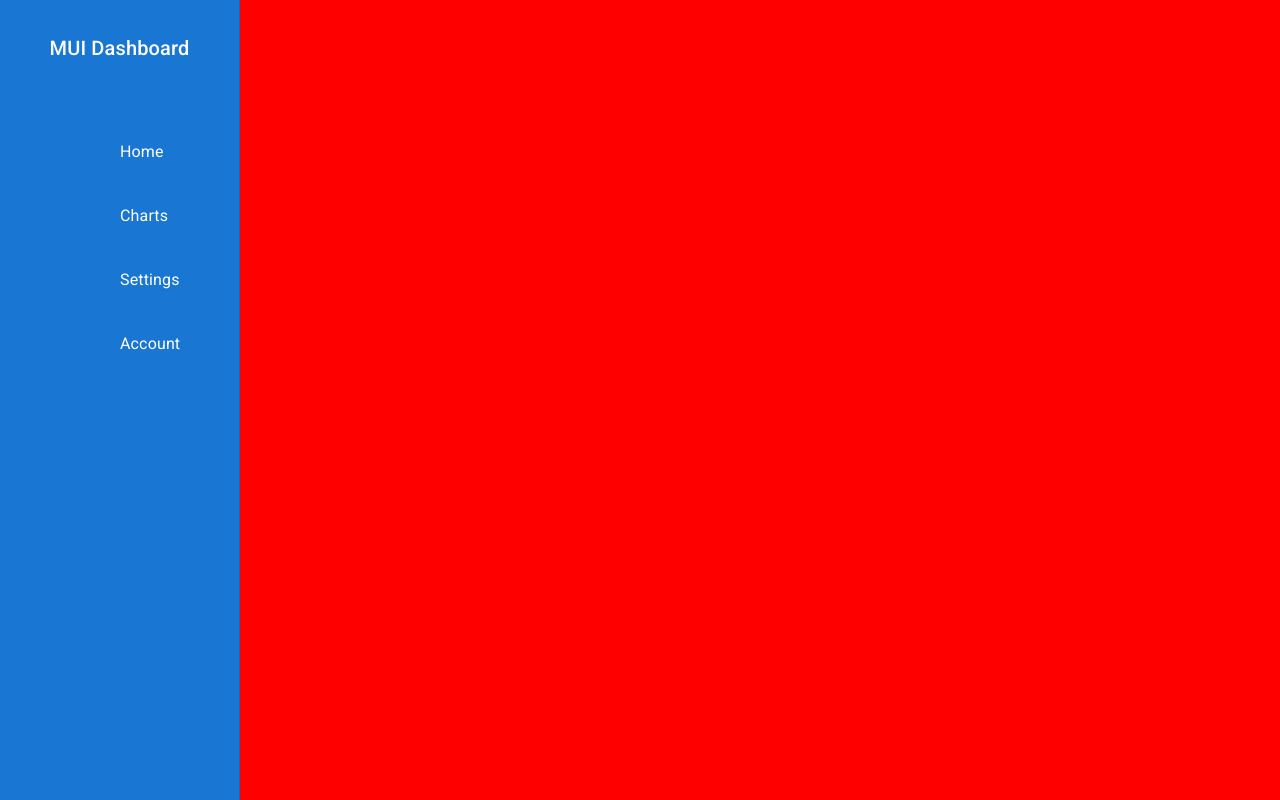
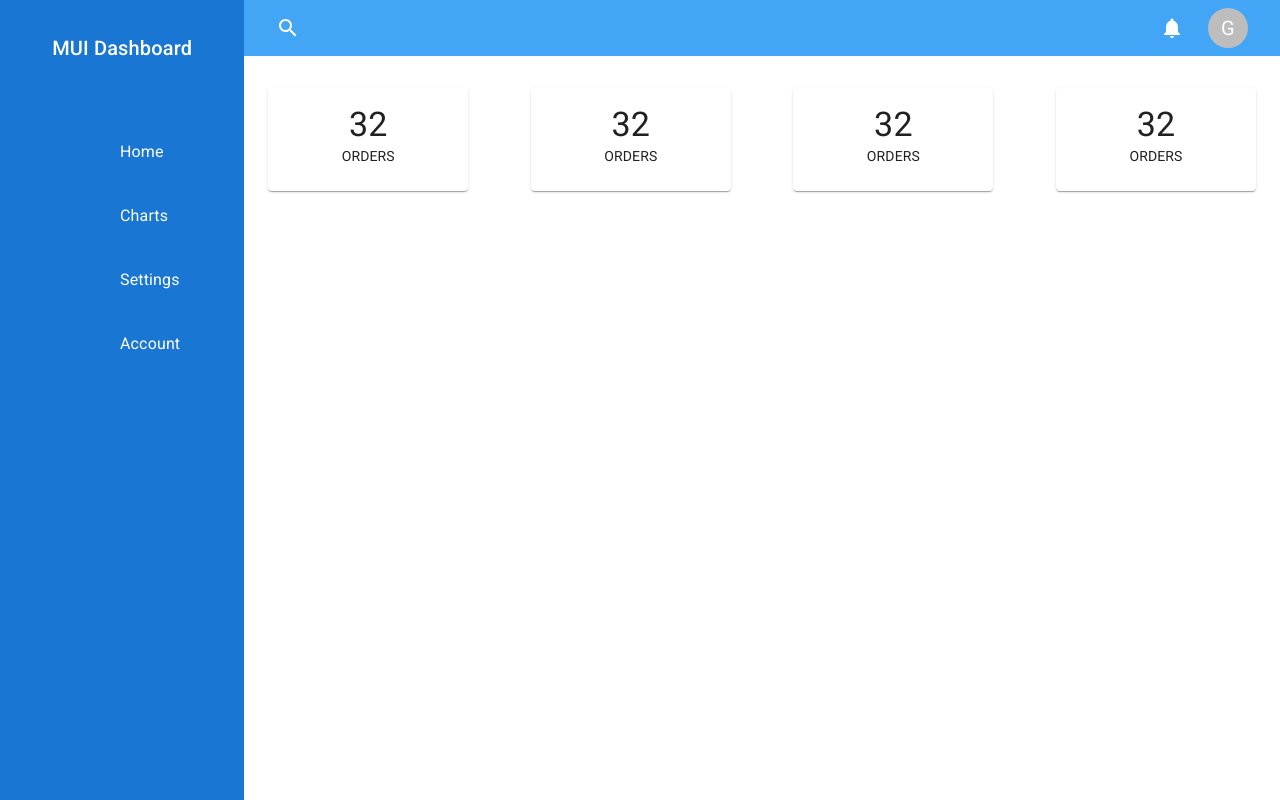
Before and after one commit to giuseppe2305/mui-dashboard, a React (Vite) app: page / in a window 1280 px wide. Built offline with nearby package versions, Linux system fonts and the light colour scheme; some icons are missing.

Commit message:
Built navbar and dashboard cards.

```diff
--- a/src/App.tsx
+++ b/src/App.tsx
@@ -3,8 +3,19 @@ import "@fontsource/roboto/400.css";
 import "@fontsource/roboto/500.css";
 import "@fontsource/roboto/700.css";
 
-import { Box, CssBaseline, ThemeProvider, useTheme } from "@mui/material";
+import {
+  Avatar,
+  Box,
+  Card,
+  CardContent,
+  Container,
+  CssBaseline,
+  ThemeProvider,
+  Typography,
+  useTheme,
+} from "@mui/material";
 import { Sidebar } from "./components/Sidebar";
+import { Notifications, Search } from "@mui/icons-material";
 
 function App() {
   const theme = useTheme();
@@ -14,7 +25,52 @@ function App() {
       <CssBaseline />
       <Box sx={{ display: "flex", height: "100vh" }}>
         <Sidebar />
-        <Box component="main" sx={{ flexGrow: "1", bgcolor: "red" }}></Box>
+        <Box component="main" sx={{ flexGrow: "1" }}>
+          <Box
+            sx={{
+              py: 1,
+              px: 4,
+              backgroundColor: "primary.light",
+              color: "primary.contrastText",
+              display: "flex",
+              alignItems: "center",
+            }}
+          >
+            <Box sx={{ flexGrow: "1", display: "flex" }}>
+              <Search />
+            </Box>
+            <Box sx={{ display: "flex", alignItems: "center", gap: 3 }}>
+              <Notifications />
+              <Avatar>G</Avatar>
+            </Box>
+          </Box>
+          <Container sx={{ p: 4, display: "flex", justifyContent: "space-between" }}>
+            <Card sx={{ width: 200 }}>
+              <CardContent sx={{ textAlign: "center" }}>
+                <Typography variant="h4">32</Typography>
+                <Typography sx={{ textTransform: "uppercase", fontSize: 14 }}>Orders</Typography>
+              </CardContent>
+            </Card>
+            <Card sx={{ width: 200 }}>
+              <CardContent sx={{ textAlign: "center" }}>
+                <Typography variant="h4">32</Typography>
+                <Typography sx={{ textTransform: "uppercase", fontSize: 14 }}>Orders</Typography>
+              </CardContent>
+            </Card>
+            <Card sx={{ width: 200 }}>
+              <CardContent sx={{ textAlign: "center" }}>
+                <Typography variant="h4">32</Typography>
+                <Typography sx={{ textTransform: "uppercase", fontSize: 14 }}>Orders</Typography>
+              </CardContent>
+            </Card>
+            <Card sx={{ width: 200 }}>
+              <CardContent sx={{ textAlign: "center" }}>
+                <Typography variant="h4">32</Typography>
+                <Typography sx={{ textTransform: "uppercase", fontSize: 14 }}>Orders</Typography>
+              </CardContent>
+            </Card>
+          </Container>
+        </Box>
       </Box>
     </ThemeProvider>
   );
--- a/src/components/Sidebar.tsx
+++ b/src/components/Sidebar.tsx
@@ -1,25 +1,18 @@
-import { Drawer, Grid, List, ListItem, ListItemButton, ListItemIcon, ListItemText, Typography } from "@mui/material";
+import { Box, Grid, List, ListItem, ListItemButton, ListItemIcon, ListItemText, Typography } from "@mui/material";
 
 import HomeIcon from "@mui/icons-material/Home";
 import ShowChart from "@mui/icons-material/ShowChart";
 import Settings from "@mui/icons-material/Settings";
 import Person from "@mui/icons-material/Person";
 
-const drawerWidth = 240;
-
 function Sidebar() {
   return (
-    <Drawer
-      variant="permanent"
+    <Box
       sx={{
-        width: drawerWidth,
         flexShrink: 0,
-        "& .MuiDrawer-paper": {
-          width: drawerWidth,
-          boxSizing: "border-box",
-          backgroundColor: "primary.main",
-          color: "primary.contrastText",
-        },
+        boxSizing: "border-box",
+        backgroundColor: "primary.main",
+        color: "primary.contrastText",
       }}
     >
       <Grid sx={{ p: 4, flexDirection: "column" }}>
@@ -61,7 +54,7 @@ function Sidebar() {
           </ListItem>
         </List>
       </Grid>
-    </Drawer>
+    </Box>
   );
 }
 
```
